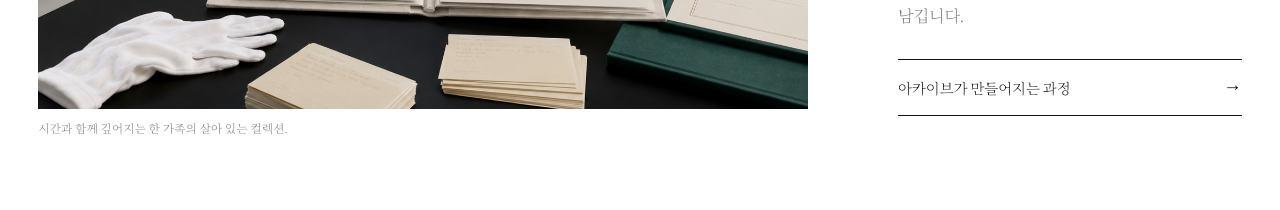
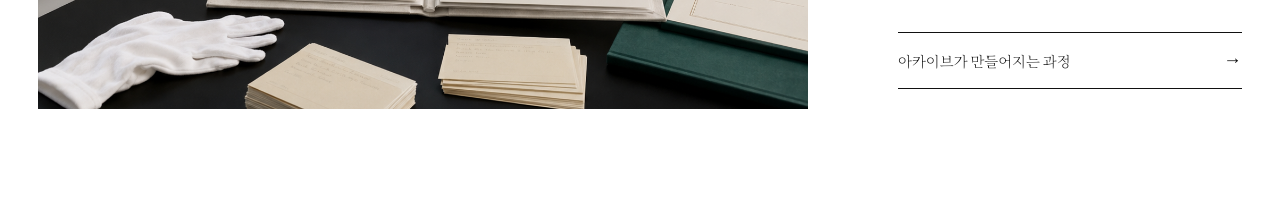
Before and after one commit to jinpyokim0801-rgb/designfeel_website, a Next.js app: page / in a window 1280 px wide. Shown: the part 3320-3530 px from the top of the page. Built offline with nearby package versions, Linux system fonts and the light colour scheme.

Commit message:
Remove archive image caption

```diff
--- a/app/page.tsx
+++ b/app/page.tsx
@@ -176,7 +176,6 @@ export default function Home() {
         <div className="intro-grid">
           <figure>
             <img src="/images/process/living-archive-v1.png" alt="여러 시기의 아이 그림과 아카이브 북, 디지털 기록, 작품 증서가 체계적으로 보존된 프라이빗 가족 아카이브" />
-            <figcaption>시간과 함께 깊어지는 한 가족의 살아 있는 컬렉션.</figcaption>
           </figure>
           <div className="intro-copy">
             <p>
```
